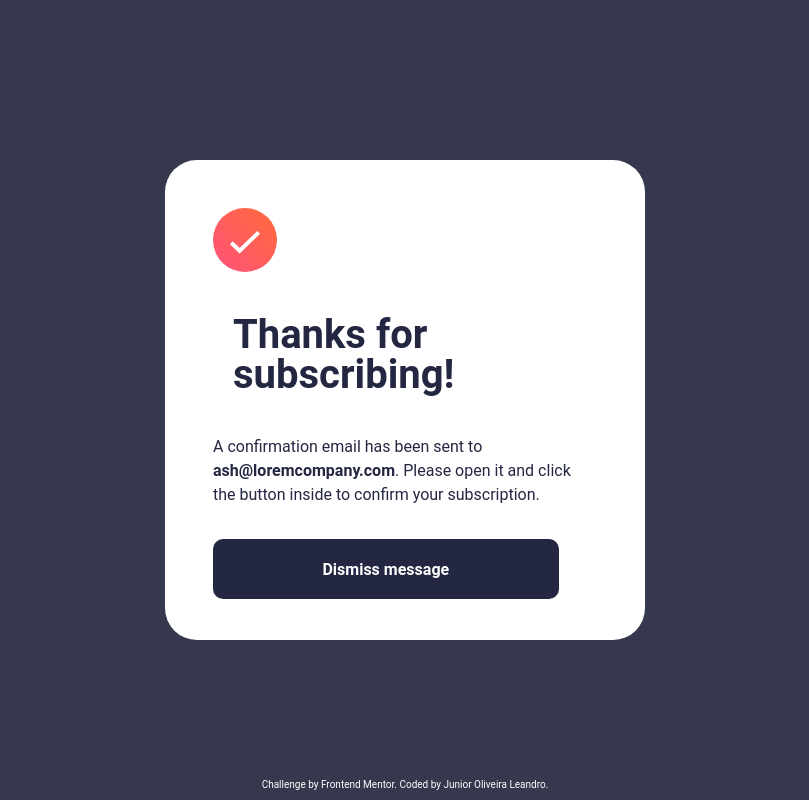
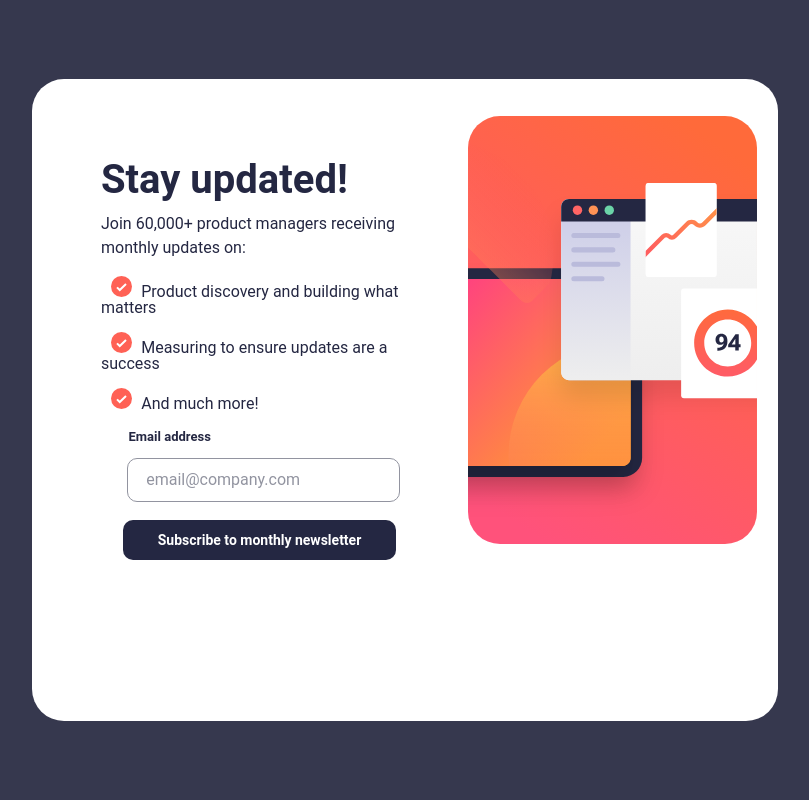
Before and after one commit to junior-leandro/newsletter, a plain HTML site: page index.html in a window 1280 px wide. Shown: the whole page, without its empty margins (235-1044 px from the left). Drawn offline with Linux system fonts and the light colour scheme.

Commit message:
Finalização do layout mobile e desktop

```diff
--- a/assets/css/style.css
+++ b/assets/css/style.css
@@ -99,13 +99,13 @@ h1, h2 {
 }
 
 .sucess-icon{
-    margin: 8em auto auto 1.3em;
+    margin: 3em auto auto 1.3em;
 }
 #email-variable {
     font-weight: 700;
 }
 .dismiss-button {
-    margin: 10em 1.3em;
+    margin: 10em 1.3em 5em 1.3em;
 }
 
 
@@ -118,15 +118,12 @@ h1, h2 {
 }
 
 .attribution {
-    position: absolute;
-    bottom: 0;
-    left: 0;
     padding-top: 1em;
     background-color: var(--charcoal-grey);
     font-size: 10px;
     text-align: center;
     color: var(--white);
-    height: 2em;
+    max-height: 2em;
     width: 100%;
 }
 .attribution a {
@@ -137,16 +134,36 @@ h1, h2 {
 @media screen and (min-width: 1280px) {
     body {
         display: flex;
+        flex-direction: column;
         justify-content: center;
         align-items: center;
     }
     .image-mobile {
         display: none;
     }
+    .image-desktop {
+        display: block;
+        width: 100%;
+        border-radius: 2em;
+        margin: 1em auto;
+    }
     .content {
-        width: 65%;
+        position: absolute;
+        height: 75vh;
+        width: 55vw;
+        border-radius: 2em;
         display: flex;
         padding: 1.3em;
+        margin: 5em auto;
+    }
+    .list{
+        margin: auto;
+    }
+
+
+    .button, #email-input{
+        height: 40px;
+        font-size: 14px;
     }
     .dismiss-button {
         margin: 2em auto;
@@ -165,14 +182,20 @@ h1, h2 {
         margin: 0;
     }
 
-
-
+    h1 {
+        margin: .3em auto;
+    }
+    h2 {
+        margin: 1em auto;
+    }
 
     .left-section, .subscribed-finish {
         padding: 3em;
     }
-    .image-desktop {
-        /*display: block;*/
-        border-radius: 2em;
+
+    .attribution-finished {
+        position: absolute;
+        bottom: 10px;
+        left: 0;
     }
 }
--- a/index.html
+++ b/index.html
@@ -16,8 +16,8 @@
 <body>
 
   <!-- Sign-up form start -->
-  <section class="content subscribed-finish">
-    <div class="left-section hidden">
+  <section class="content"> <!-- ADD ON JS "subscribed-finish"-->
+    <div class="left-section"> <!-- ADD ON JS "hidden"-->
       <img src="/assets/images/illustration-sign-up-mobile.svg" class="image-mobile">
       <div class="container">
 
@@ -39,7 +39,7 @@
     </div>
     <!-- Success message start -->
 
-    <div class="subscribed">
+    <div class="subscribed hidden">  <!-- REMOVE ON JS "hidden"-->
       <img src="/assets/images/icon-success.svg" class="sucess-icon">
       <h2>Thanks for subscribing!</h2>
       <p class="paragraph">A confirmation email has been sent to <span id="email-variable">ash@loremcompany.com</span>.
@@ -47,7 +47,7 @@
       <button class="dismiss-button button">Dismiss message</button>
     </div>
 
-    <div class="rigth-section">
+    <div class="rigth-section"> <!--ADD ON JS "hidden"-->
       <img src="/assets/images/illustration-sign-up-desktop.svg" class="image-desktop">
     </div>
   </section>
@@ -57,7 +57,7 @@
 
 
 
-  <div class="attribution">
+  <div class="attribution"> <!-- ADD ON JS: ".attribution-finished"-->
     <p>Challenge by <a href="https://www.frontendmentor.io?ref=challenge" target="_blank">Frontend Mentor</a>.
       Coded by <a href="http://junior.dev.br">Junior Oliveira Leandro</a>.</p>
   </div>
```
